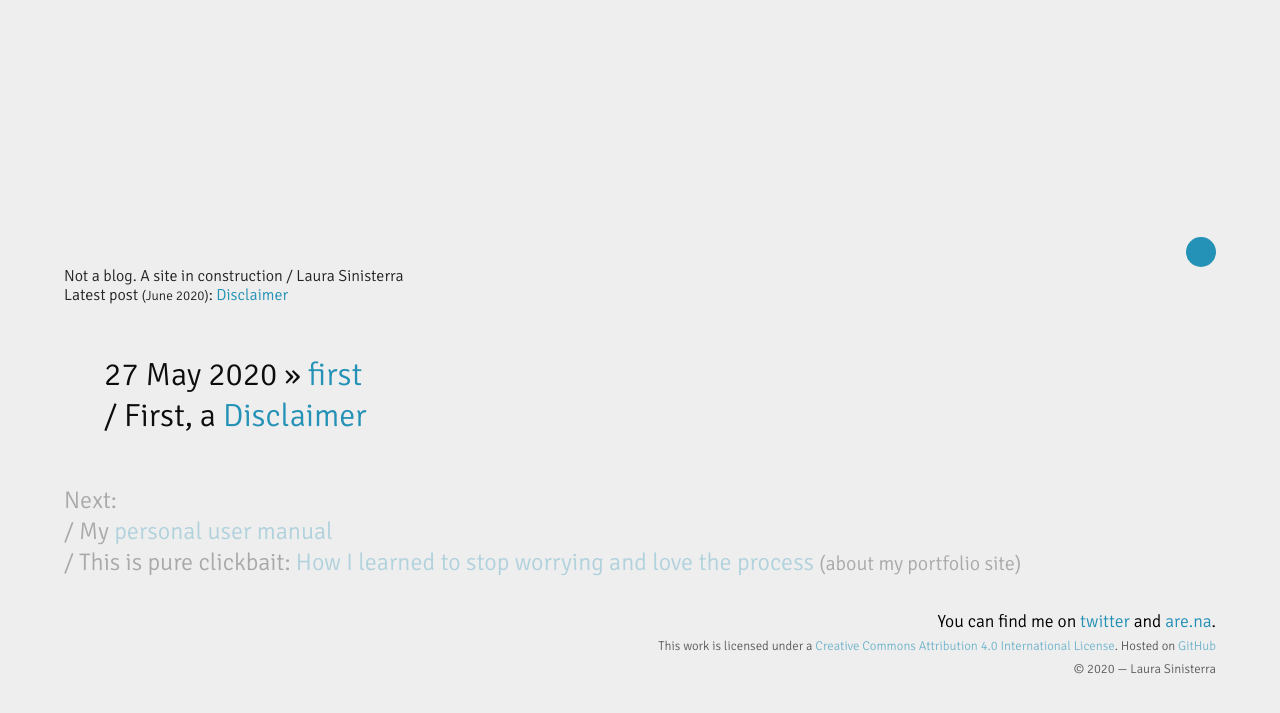
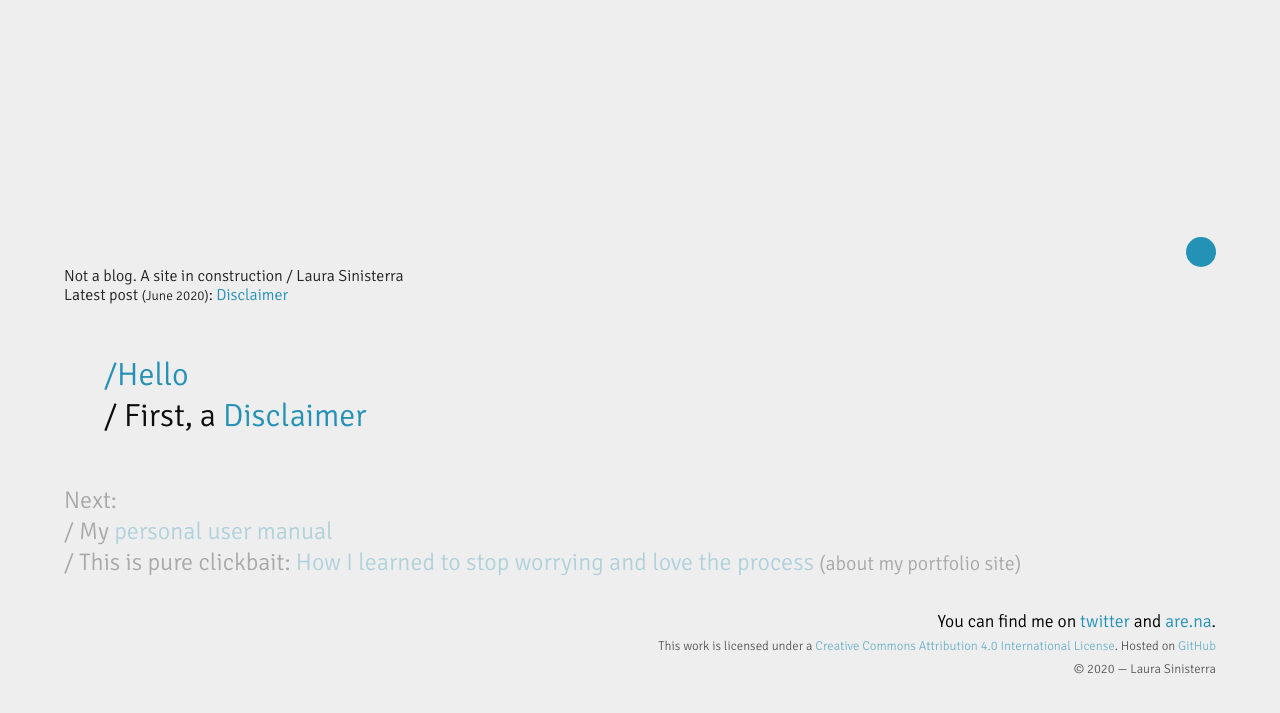
Before and after one commit to LauraSinisterra/Blog, a Jekyll site: the page built from index.html, in a window 1280 px wide. Shown: the top 713 px of the page. Built offline with Jekyll 4.4.1, drawn with Linux system fonts in a browser that asks for light colours.

Commit message:
Update default.html

```diff
--- a/_layouts/default.html
+++ b/_layouts/default.html
@@ -21,11 +21,8 @@
  <main>
    <div class="one">
      <ul>
-           {% for post in site.posts %}
-	    <li><span>{{ post.date | date_to_string }}</span> » <a href="{{ post.url }}" title="{{ post.title }}">{{ post.title }}</a></li>
-
-       <li>/ First, a <a href="/disclaimer">Disclaimer</a> </li>
-          {% endfor %}
+        <li><a href="/first">/Hello</a> </li>
+	     <li>/ First, a <a href="/disclaimer">Disclaimer</a> </li>
        </ul>
 
      </div>
```
